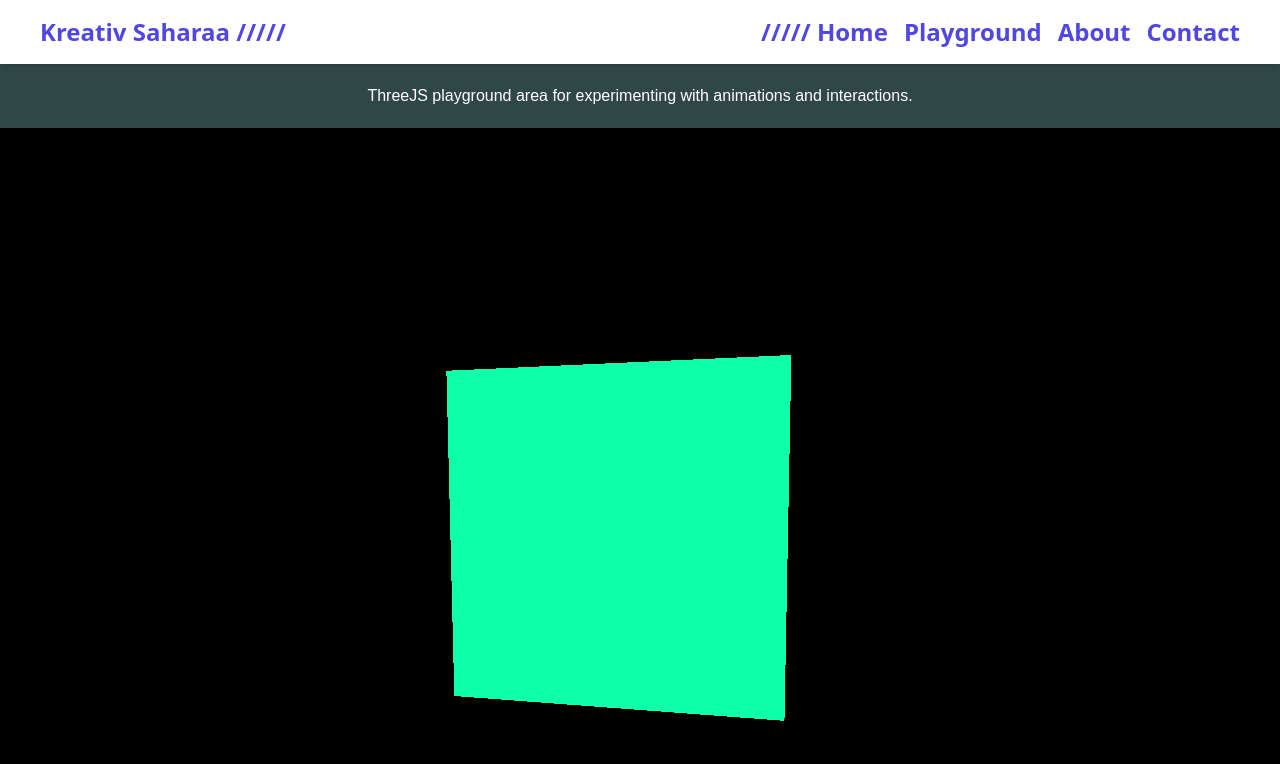
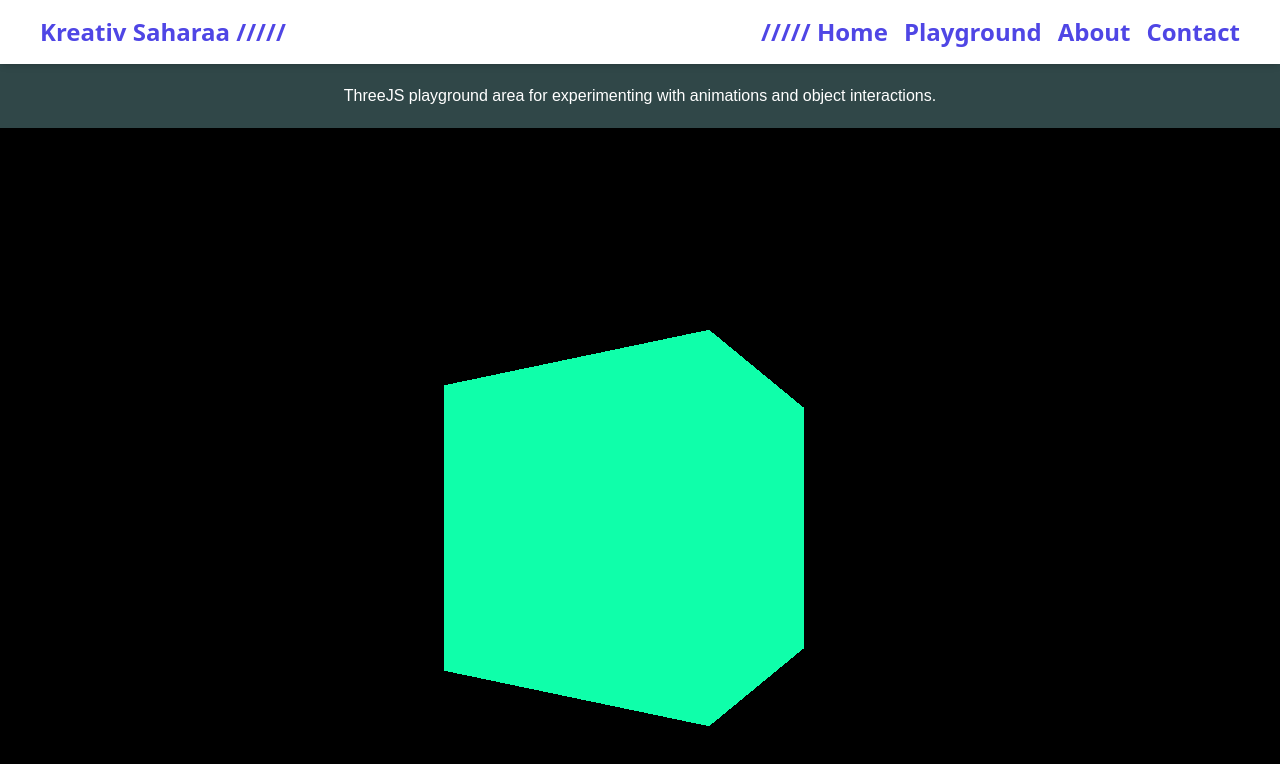
Before and after one commit to JkuatPas/JKUATBIT2207JAVASCRIPTLEARNING-, a React (Vite) app: page /playground in a window 1280 px wide. Shown: the top 764 px of the page. Built offline with nearby package versions, Linux system fonts and the light colour scheme.

Commit message:
Added: A Cube to the playground abstracted a rotation

```diff
--- a/src/views/Playground.jsx
+++ b/src/views/Playground.jsx
@@ -21,13 +21,13 @@ const Playground = () => {
 
         camera.position.z = 2;
         function animate(x,y) {
-        cube.rotation.x += y;
+            cube.rotation.x -= y;
             cube.rotation.y -= x;
             // Update objects and camera here
             renderer.render(scene, camera);
-            requestAnimationFrame(() => animate(0.01 , y ));
+            requestAnimationFrame(() => animate(0.03 , y ));
         }
-        animate(0.001,0.0002);
+        animate(0.001,0);
 
         return () => {
             // Cleanup function
@@ -39,7 +39,7 @@ const Playground = () => {
         <>
             <Navbar />
             <h3>Playground</h3>
-            <p className='text-center'>ThreeJS playground area for experimenting with animations and interactions.</p>
+            <p className='text-center'>ThreeJS playground area for experimenting with animations and object interactions.</p>
             <canvas ref={canvasRef} className="w-full h-screen" />
          {/* <Footer /> */}
         </>
```
